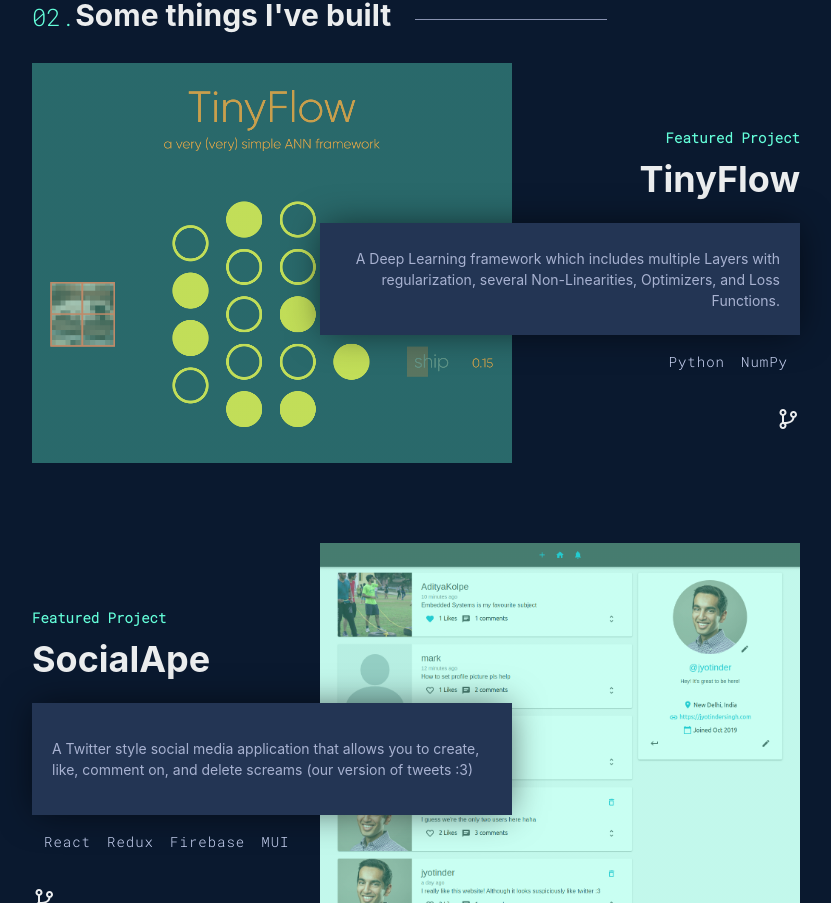
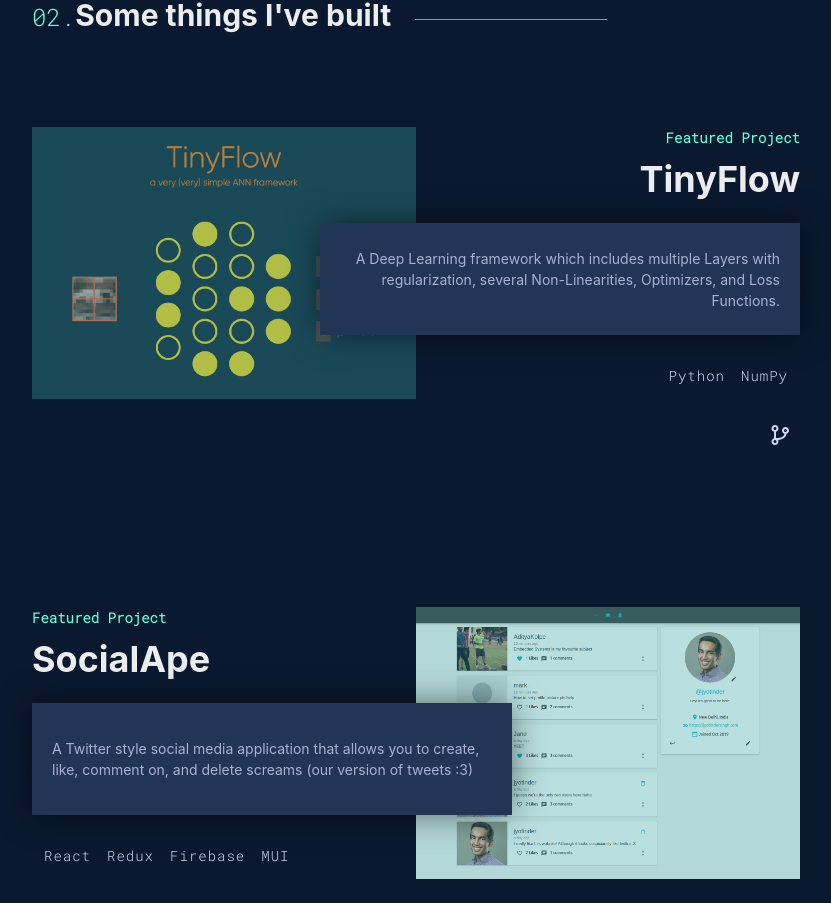
Before and after one commit to JyotinderSingh/jyotindersingh.com-v2, a React (Create React App) app: page / in a window 1280 px wide. Shown: the part 1897-2800 px from the top of the page, without its empty margins (224-1055 px from the left). Built offline with nearby package versions, Linux system fonts and the light colour scheme.

Commit message:
added sticky nav + responsive behaviour to projects

```diff
--- a/src/components/Experience/Experience.tsx
+++ b/src/components/Experience/Experience.tsx
@@ -75,7 +75,14 @@
       </Text>
       <Box mt={5}>{workElements}</Box>
       {certificateUrl ? (
-        <Button mt={5} variant="outline" colorScheme="teal" size="md">
+        <Button
+          mt={6}
+          variant="outline"
+          colorScheme="teal"
+          size="md"
+          fontFamily="roboto mono"
+          fontSize="sm"
+        >
           <LinkOverlay href={certificateUrl} rel="noreferrer" target="_blank">
             {certificateText !== undefined
               ? certificateText
--- a/src/components/NavBar.tsx
+++ b/src/components/NavBar.tsx
@@ -1,4 +1,5 @@
-import React from "react";
+import React, { useState, useEffect } from "react";
+import { debounce } from "../utils/helpers";
 import {
   Box,
   IconButton,
@@ -13,6 +14,7 @@
 import { Link } from "react-scroll";
 import MenuItem from "./MenuItem";
 import { CgMenuRight, CgCloseO } from "react-icons/cg";
+import { navy } from "../colors";
 
 interface DrawerMenuProps {
   onClose: () => void;
@@ -104,8 +106,38 @@
 
 const NavBar: React.FC = () => {
   const { isOpen, onOpen, onClose } = useDisclosure();
+  const [prevScrollPos, setPrevScrollPos] = useState(0);
+  const [visible, setVisible] = useState<boolean>(true);
+  const [atTop, setAtTop] = useState<boolean>(true);
+
+  const handleScroll = debounce(() => {
+    const currentScrollPos = window.pageYOffset;
+
+    setVisible(
+      (prevScrollPos > currentScrollPos &&
+        prevScrollPos - currentScrollPos > 70) ||
+        currentScrollPos < 10
+    );
+
+    setPrevScrollPos(currentScrollPos);
+  }, 100);
+
+  useEffect(() => {
+    window.onscroll = () => {
+      window.addEventListener("scroll", handleScroll);
+      if (window.pageYOffset === 0) {
+        setAtTop(true);
+      } else {
+        setAtTop(false);
+      }
+    };
+
+    return () => window.removeEventListener("scroll", handleScroll);
+  }, [prevScrollPos, visible, handleScroll]);
+
   return (
     <Box
+      position="fixed"
       display="flex"
       alignItems="center"
       justifyContent="space-between"
@@ -113,7 +145,25 @@
       paddingTop={4}
       paddingLeft={3}
       paddingRight={3}
+      paddingBottom={4}
       width="100%"
+      top={visible ? "0" : "-4.5rem"}
+      transition="top 0.5s ease"
+      bg="rgba(10, 25, 47, 0.5)"
+      zIndex="1000"
+      style={
+        atTop
+          ? undefined
+          : {
+              backdropFilter: "blur(10px)",
+              boxShadow: visible
+                ? "0px 0.5rem 3rem 0px rgba(0,0,0,0.25)"
+                : undefined,
+              WebkitBoxShadow: visible
+                ? "0px 0.5rem 3rem 0px rgba(0,0,0,0.25)"
+                : undefined,
+            }
+      }
     >
       <Box
         borderWidth="initial"
--- a/src/components/ProjectPanel/ProjectPanel.module.css
+++ b/src/components/ProjectPanel/ProjectPanel.module.css
@@ -1,17 +1,19 @@
 .container {
   display: grid;
   grid-template-columns: repeat(8, 1fr);
-  /* grid-template-rows: repeat(5, 1fr); */
+  grid-template-rows: repeat(5, 1fr);
+  row-gap: 1rem;
 }
 
 .projectCard1 {
   grid-column: 1 / 6;
+  grid-row: 1 / 6;
 }
 
 .projectDescription1 {
   grid-column: 5 / 9;
+  grid-row: 3 / 4;
   text-align: right;
-  transform: translateY(-45rem);
   box-shadow: 0px 0px 36px -4px rgba(0, 0, 0, 0.62);
   -webkit-box-shadow: 0px 0px 36px -4px rgba(0, 0, 0, 0.62);
   -moz-box-shadow: 0px 0px 36px -4px rgba(0, 0, 0, 0.62);
@@ -19,32 +21,34 @@
 
 .projectTitle1 {
   grid-column: 5 / 9;
+  grid-row: 2 / 3;
   text-align: right;
-  transform: translateY(-46rem);
 }
 
 .projectTech1 {
   grid-column: 6 / 9;
+  grid-row: 4 / 5;
+  grid-row-start: 4;
   text-align: right;
-  transform: translateY(-44rem);
 }
 
 .projectLink1 {
   grid-column: 7 / 9;
+  grid-row: 5 / 6;
   text-align: right;
-  transform: translateY(-43rem);
 }
 
 /* ---------------------------- */
 
 .projectCard2 {
   grid-column: 4 / 9;
+  grid-row: 1 / 6;
 }
 
 .projectDescription2 {
   grid-column: 1 / 5;
+  grid-row: 3 / 4;
   text-align: left;
-  transform: translateY(-45rem);
   box-shadow: 0px 0px 36px -4px rgba(0, 0, 0, 0.62);
   -webkit-box-shadow: 0px 0px 36px -4px rgba(0, 0, 0, 0.62);
   -moz-box-shadow: 0px 0px 36px -4px rgba(0, 0, 0, 0.62);
@@ -52,25 +56,38 @@
 
 .projectTitle2 {
   grid-column: 1 / 4;
+  grid-row: 2 / 3;
   text-align: left;
-  transform: translateY(-46rem);
 }
 
 .projectTech2 {
   grid-column: 1 / 4;
+  grid-row: 4 / 5;
   text-align: left;
-  transform: translateY(-44rem);
 }
 
 .projectLink2 {
   grid-column: 1 / 3;
+  grid-row: 5 / 6;
   text-align: left;
-  transform: translateY(-43rem);
 }
 
 /* ------------------ */
 
 @media screen and (max-width: 1300px) {
+  .projectCard1,
+  .projectCard2 {
+    grid-row: 2 / 5;
+  }
+
+  .projectCard1 {
+    grid-column: 1 / 5;
+  }
+
+  .projectCard2 {
+    grid-column: 5 / 9;
+  }
+
   .projectDescription1 {
     grid-column: 4 / 9;
   }
@@ -78,5 +95,45 @@
   .projectDescription2 {
     grid-column: 1 / 6;
   }
+}
+@media screen and (max-width: 970px) {
+  .projectCard1,
+  .projectCard2 {
+    grid-column: 1 / 9;
+    grid-row: 1 / 6;
+    border-radius: 0.3rem;
+    /* padding-left: 1rem; */
+  }
 
+  .projectDescription1,
+  .projectDescription2,
+  .projectTitle1,
+  .projectTitle2 {
+    grid-column: 1 / 8;
+    text-align: left !important;
+    background-color: transparent !important;
+    box-shadow: none !important;
+  }
+
+  .projectTitle1,
+  .projectTitle2 {
+    padding-left: 1rem !important;
+  }
+
+  .projectTech1,
+  .projectTech2 {
+    text-align: left;
+    justify-content: flex-start !important;
+    align-items: flex-start !important;
+    margin-left: 0.5rem !important;
+    grid-column: 1 / 4;
+  }
+
+  .projectLink1,
+  .projectLink2 {
+    grid-column: 1 / 3 !important;
+    text-align: left !important;
+    margin-left: 0.5rem;
+    font-size: 4rem;
+  }
 }
--- a/src/components/ProjectPanel/ProjectPanel.tsx
+++ b/src/components/ProjectPanel/ProjectPanel.tsx
@@ -1,9 +1,16 @@
 import React from "react";
-import { Box, Flex, LinkOverlay, Text } from "@chakra-ui/react";
+import { Box, IconButton, LinkBox, LinkOverlay, Text } from "@chakra-ui/react";
 
 import styles from "./ProjectPanel.module.css";
-import { green, lightestNavy, lightestSlate, lightSlate } from "../../colors";
+import {
+  green,
+  lightestNavy,
+  lightestSlate,
+  lightSlate,
+  white,
+} from "../../colors";
 import { BiGitBranch } from "react-icons/bi";
+import useWindowDimensions from "../../hooks/useWindowDimensions";
 
 export interface ProjectPanelProps {
   title: string;
@@ -22,12 +29,13 @@
   title,
   index,
 }) => {
+  const { width: screenWidth } = useWindowDimensions();
   const techList: JSX.Element[] = [];
 
   technologies.forEach((tech) =>
     techList.push(
       <Text
-        color={lightestSlate}
+        color={screenWidth > 970 ? lightestSlate : white}
         fontFamily="roboto mono"
         ml={2}
         mr={2}
@@ -40,36 +48,43 @@
     )
   );
 
+  const isEven: boolean = index! % 2 === 0;
+
   return (
     <Box width="100%" height="25rem" className={styles.container} mb="5rem">
       <Box
-        className={index! % 2 === 0 ? styles.projectCard1 : styles.projectCard2}
-        height="25rem"
-        backgroundImage={`linear-gradient(to right bottom, rgba(100, 255, 218, 0.35), rgba(100, 255, 218, 0.35)), url(${imgUrl})`}
+        className={isEven ? styles.projectCard1 : styles.projectCard2}
+        backgroundImage={
+          screenWidth > 970
+            ? `linear-gradient(to right bottom, rgba(55, 163, 163, 0.35), rgba(55, 163, 163, 0.35)), url(${imgUrl})`
+            : `linear-gradient(to right bottom, rgba(29, 41, 71, 0.90), rgba(29, 41, 71, 0.90)), url(${imgUrl})`
+        }
         backgroundSize="cover"
         // backgroundBlendMode="screen"
-        backgroundPosition="center"
+        backgroundPosition="top"
+        backgroundRepeat="no-repeat"
         transition="all 0.3s ease"
         zIndex={10}
         _hover={{
           opacity: 0,
         }}
       />
+
       <Box
         display="inline"
-        className={index! % 2 === 0 ? styles.projectCard1 : styles.projectCard2}
-        height="25rem"
-        backgroundImage={`url(${imgUrl})`}
+        className={isEven ? styles.projectCard1 : styles.projectCard2}
+        backgroundImage={
+          screenWidth > 970
+            ? `url(${imgUrl})`
+            : `linear-gradient(to right bottom, rgba(29, 41, 71, 0.80), rgba(29, 41, 71, 0.85)), url(${imgUrl})`
+        }
         backgroundSize="cover"
-        backgroundBlendMode="screen"
-        backgroundPosition="center"
+        backgroundRepeat="no-repeat"
+        backgroundPosition="top"
         transition="all 0.3s ease"
-        transform="translateY(-25rem)"
       />
       <Box
-        className={
-          index! % 2 === 0 ? styles.projectTitle1 : styles.projectTitle2
-        }
+        className={isEven ? styles.projectTitle1 : styles.projectTitle2}
         height="5rem"
         zIndex={11}
       >
@@ -83,14 +98,21 @@
           Featured Project
         </Text>
         <Text fontSize="4xl" fontWeight="bold">
+          <a
+            href={githubLink}
+            target="_blank"
+            rel="noreferrer"
+            style={{
+              cursor: "ne-resize",
+            }}
+          >
             {title}
+          </a>
         </Text>
       </Box>
       <Box
         className={
-          index! % 2 === 0
-            ? styles.projectDescription1
-            : styles.projectDescription2
+          isEven ? styles.projectDescription1 : styles.projectDescription2
         }
         height="7rem"
         bg={lightestNavy}
@@ -100,28 +122,33 @@
         alignItems="center"
         zIndex={11}
       >
-        <Text fontSize="sm" color={lightSlate}>
+        <Text
+          fontSize="sm"
+          color={screenWidth > 970 ? lightSlate : white}
+        >
           {description}
         </Text>
       </Box>
       <Box
-        className={index! % 2 === 0 ? styles.projectTech1 : styles.projectTech2}
-        height="2.5rem"
+        className={isEven ? styles.projectTech1 : styles.projectTech2}
         zIndex={11}
         paddingLeft={1}
         paddingRight={1}
-      >
-        <Flex
-          justifyContent={index! % 2 === 0 ? "flex-end" : "flex-start"}
+        display="flex"
+        justifyContent={isEven ? "flex-end" : "flex-start"}
         alignItems="center"
       >
         {techList}
-        </Flex>
       </Box>
       <Box
-        className={index! % 2 === 0 ? styles.projectLink1 : styles.projectLink2}
-        height="2.5rem"
+        className={isEven ? styles.projectLink1 : styles.projectLink2}
         zIndex={11}
+      >
+        <IconButton
+          aria-label="github link"
+          variant="ghost"
+          borderRadius="50%"
+          color={lightestSlate}
         >
           <LinkOverlay
             href={githubLink}
@@ -129,14 +156,9 @@
             cursor="ne-resize"
             rel="noreferrer"
           >
-          <Box
-            ml="auto"
-            display="flex"
-            justifyContent={index! % 2 === 0 ? "flex-end" : "flex-start"}
-          >
             <BiGitBranch size="1.5rem" />
-          </Box>
           </LinkOverlay>
+        </IconButton>
       </Box>
     </Box>
   );
--- a/src/components/Projects.tsx
+++ b/src/components/Projects.tsx
@@ -1,4 +1,4 @@
-import { Box, Flex } from "@chakra-ui/react";
+import { Box, Flex, Button, LinkOverlay } from "@chakra-ui/react";
 import React from "react";
 import { ProjectPanel, ProjectPanelProps } from "./ProjectPanel/ProjectPanel";
 import SectionTitle from "./SectionTitle";
@@ -31,6 +31,24 @@
         <SectionTitle serialNo={2} title="Some things I've built" />
         <Flex flexDir="column" mt={4} justifyContent="space-between">
           {projects}
+        </Flex>
+        <Flex justifyContent="center">
+          <Button
+            mt={5}
+            variant="outline"
+            colorScheme="teal"
+            size="lg"
+            fontSize="sm"
+            fontFamily="roboto mono"
+          >
+            <LinkOverlay
+              href="https://github.com/JyotinderSingh"
+              rel="noreferrer"
+              target="_blank"
+            >
+              Show More
+            </LinkOverlay>
+          </Button>
         </Flex>
       </Box>
     </Box>
--- a/src/components/SocialLinks.tsx
+++ b/src/components/SocialLinks.tsx
@@ -24,7 +24,6 @@
   <IconButton
     aria-label={ariaLabel}
     variant="ghost"
-    href="jyotindersingh.com"
     borderRadius="50%"
     icon={
       <LinkOverlay
--- a/src/components/TitleSection/TitleSection.tsx
+++ b/src/components/TitleSection/TitleSection.tsx
@@ -41,7 +41,7 @@
       // justifyContent="center"
       alignContent="center"
       // since height of our navbar is 4.5rem
-      height="calc(100vh - 4.5rem)"
+      height="100vh"
       paddingLeft={10}
     >
       <Box
--- /dev/null
+++ b/src/hooks/useWindowDimensions.tsx
@@ -0,0 +1,26 @@
+import { useState, useEffect } from "react";
+
+function getWindowDimensions() {
+  const { innerWidth: width, innerHeight: height } = window;
+  return {
+    width,
+    height,
+  };
+}
+
+export default function useWindowDimensions() {
+  const [windowDimensions, setWindowDimensions] = useState(
+    getWindowDimensions()
+  );
+
+  useEffect(() => {
+    function handleResize() {
+      setWindowDimensions(getWindowDimensions());
+    }
+
+    window.addEventListener("resize", handleResize);
+    return () => window.removeEventListener("resize", handleResize);
+  }, []);
+
+  return windowDimensions;
+}
--- /dev/null
+++ b/src/utils/helpers.tsx
@@ -0,0 +1,15 @@
+export function debounce(func: any, wait: any, immediate?: any) {
+  let timeout: any;
+  return function () {
+    var context = this,
+      args = arguments;
+    var later = function () {
+      timeout = null;
+      if (!immediate) func.apply(context, args);
+    };
+    var callNow = immediate && !timeout;
+    clearTimeout(timeout);
+    timeout = setTimeout(later, wait);
+    if (callNow) func.apply(context, args);
+  };
+}
```
Lines whose indentation alone changed are shown as unchanged.
